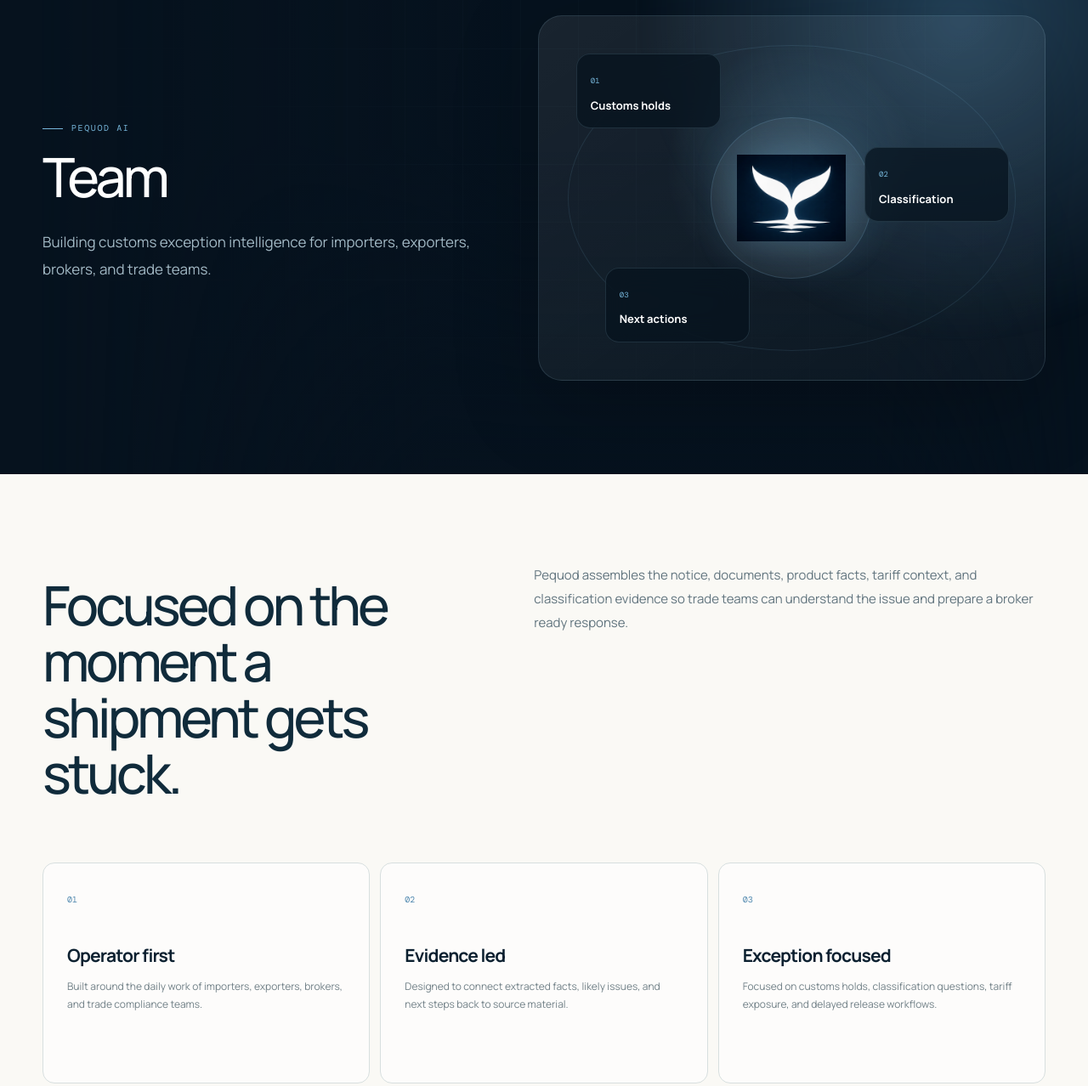
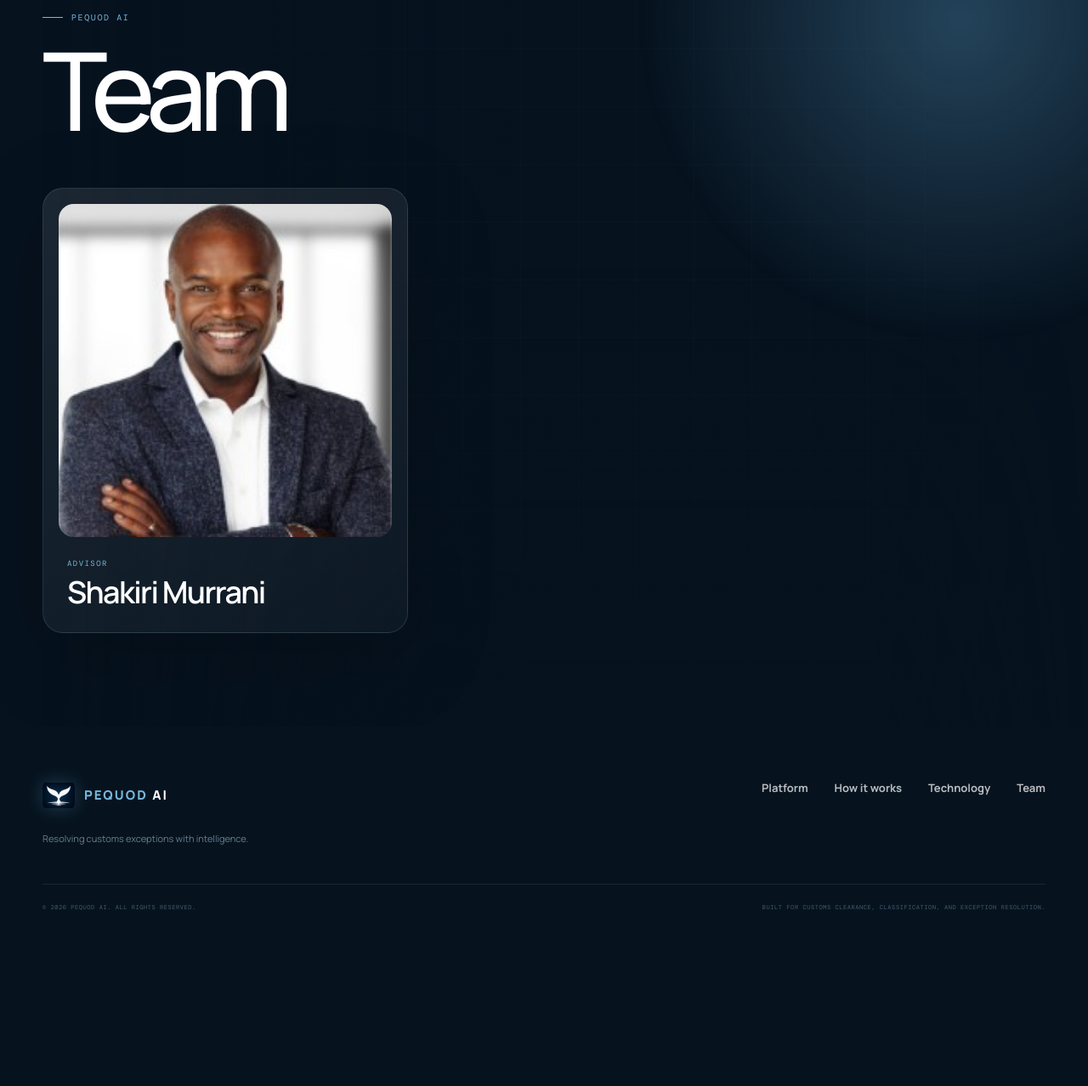
Before and after one commit to mnsalschool7-u/BoostBoss, a website: page team/index.html in a window 1280 px wide. Shown: the part 147-1425 px from the top of the page at 85% size. After the commit the page ends 1244 px from the top, so only its background shows below. Drawn offline with nearby package versions, Linux system fonts and the light colour scheme.

Commit message:
Simplify team page to advisor card

```diff
--- a/styles.css
+++ b/styles.css
@@ -960,6 +960,73 @@
   color: white;
 }
 
+.team-simple-section {
+  position: relative;
+  min-height: 100vh;
+  padding: 150px 0 110px;
+  overflow: hidden;
+}
+
+.team-simple-shell {
+  position: relative;
+  z-index: 1;
+}
+
+.team-simple-heading {
+  max-width: 760px;
+  margin-bottom: 56px;
+}
+
+.team-simple-heading h1 {
+  margin: 16px 0 0;
+  color: white;
+  font-size: clamp(64px, 10vw, 132px);
+  font-weight: 500;
+  letter-spacing: -0.075em;
+  line-height: 0.94;
+}
+
+.team-simple-card {
+  max-width: 430px;
+  padding: 18px 18px 28px;
+  border: 1px solid rgba(150, 190, 210, 0.16);
+  border-radius: 24px;
+  background: linear-gradient(145deg, rgba(255, 255, 255, 0.09), rgba(255, 255, 255, 0.03));
+  box-shadow: 0 26px 100px rgba(0, 0, 0, 0.22);
+}
+
+.team-simple-photo {
+  overflow: hidden;
+  border-radius: 18px;
+  background: rgba(255, 255, 255, 0.08);
+}
+
+.team-simple-photo img {
+  display: block;
+  width: 100%;
+  aspect-ratio: 1;
+  object-fit: cover;
+}
+
+.team-simple-card small {
+  display: block;
+  margin: 24px 10px 0;
+  color: var(--blue-bright);
+  font-family: "DM Mono", monospace;
+  font-size: 9px;
+  letter-spacing: 0.16em;
+  text-transform: uppercase;
+}
+
+.team-simple-card h2 {
+  margin: 8px 10px 0;
+  color: white;
+  font-size: 36px;
+  font-weight: 600;
+  letter-spacing: -0.045em;
+  line-height: 1.05;
+}
+
 .team-hero {
   position: relative;
   min-height: 690px;
@@ -1408,6 +1475,19 @@
     padding: 112px 0 78px;
   }
 
+  .team-simple-section {
+    min-height: 0;
+    padding: 112px 0 78px;
+  }
+
+  .team-simple-heading {
+    margin-bottom: 34px;
+  }
+
+  .team-simple-card {
+    max-width: 100%;
+  }
+
   .advisor-card {
     display: block;
     padding: 0 24px 24px;
--- a/team/index.html
+++ b/team/index.html
@@ -53,89 +53,22 @@
     </header>
 
     <main id="main-content">
-      <section class="team-hero section-dark">
+      <section class="team-simple-section section-dark">
         <div class="hero-grid" aria-hidden="true"></div>
         <div class="hero-glow" aria-hidden="true"></div>
-        <div class="container team-hero-inner">
-          <div class="reveal">
+        <div class="container team-simple-shell">
+          <div class="team-simple-heading reveal">
             <div class="eyebrow"><span></span> Pequod AI</div>
             <h1>Team</h1>
-            <p>
-              Building customs exception intelligence for importers, exporters, brokers, and trade teams.
-            </p>
           </div>
 
-          <div class="team-visual reveal" aria-label="Pequod team visual">
-            <div class="team-logo-orb" aria-hidden="true">
-              <img src="../assets/pequod-logo-mark.png" alt="" />
+          <article class="team-simple-card reveal">
+            <div class="team-simple-photo">
+              <img src="../assets/shakiri-murrani-advisor.jpg" alt="Portrait of Shakiri Murrani" />
             </div>
-            <div class="team-visual-card team-visual-card-one">
-              <span>01</span>
-              <strong>Customs holds</strong>
-            </div>
-            <div class="team-visual-card team-visual-card-two">
-              <span>02</span>
-              <strong>Classification</strong>
-            </div>
-            <div class="team-visual-card team-visual-card-three">
-              <span>03</span>
-              <strong>Next actions</strong>
-            </div>
-          </div>
-        </div>
-      </section>
-
-      <section class="team-section">
-        <div class="container">
-          <div class="team-section-grid">
-            <h2 class="reveal">Focused on the moment a shipment gets stuck.</h2>
-            <div class="team-section-copy reveal">
-              <p>
-                Pequod assembles the notice, documents, product facts, tariff context, and classification evidence
-                so trade teams can understand the issue and prepare a broker ready response.
-              </p>
-            </div>
-          </div>
-
-          <div class="team-principles">
-            <article class="reveal">
-              <span>01</span>
-              <h3>Operator first</h3>
-              <p>Built around the daily work of importers, exporters, brokers, and trade compliance teams.</p>
-            </article>
-            <article class="reveal">
-              <span>02</span>
-              <h3>Evidence led</h3>
-              <p>Designed to connect extracted facts, likely issues, and next steps back to source material.</p>
-            </article>
-            <article class="reveal">
-              <span>03</span>
-              <h3>Exception focused</h3>
-              <p>Focused on customs holds, classification questions, tariff exposure, and delayed release workflows.</p>
-            </article>
-          </div>
-
-          <section class="advisors-section reveal" aria-labelledby="advisors-title">
-            <div class="advisors-head">
-              <div>
-                <div class="eyebrow"><span></span> Advisor</div>
-                <h2 id="advisors-title">Advisor</h2>
-              </div>
-            </div>
-
-            <article class="advisor-card">
-              <img src="../assets/shakiri-murrani-advisor.jpg" alt="Portrait of Shakiri Murrani" />
-              <div>
-                <small>Advisor</small>
-                <h3>Shakiri Murrani</h3>
-                <div class="advisor-tags" aria-label="Advisor focus areas">
-                  <span>Operational software</span>
-                  <span>Customs workflows</span>
-                  <span>Exception resolution</span>
-                </div>
-              </div>
-            </article>
-          </section>
+            <small>Advisor</small>
+            <h2>Shakiri Murrani</h2>
+          </article>
         </div>
       </section>
     </main>
```
